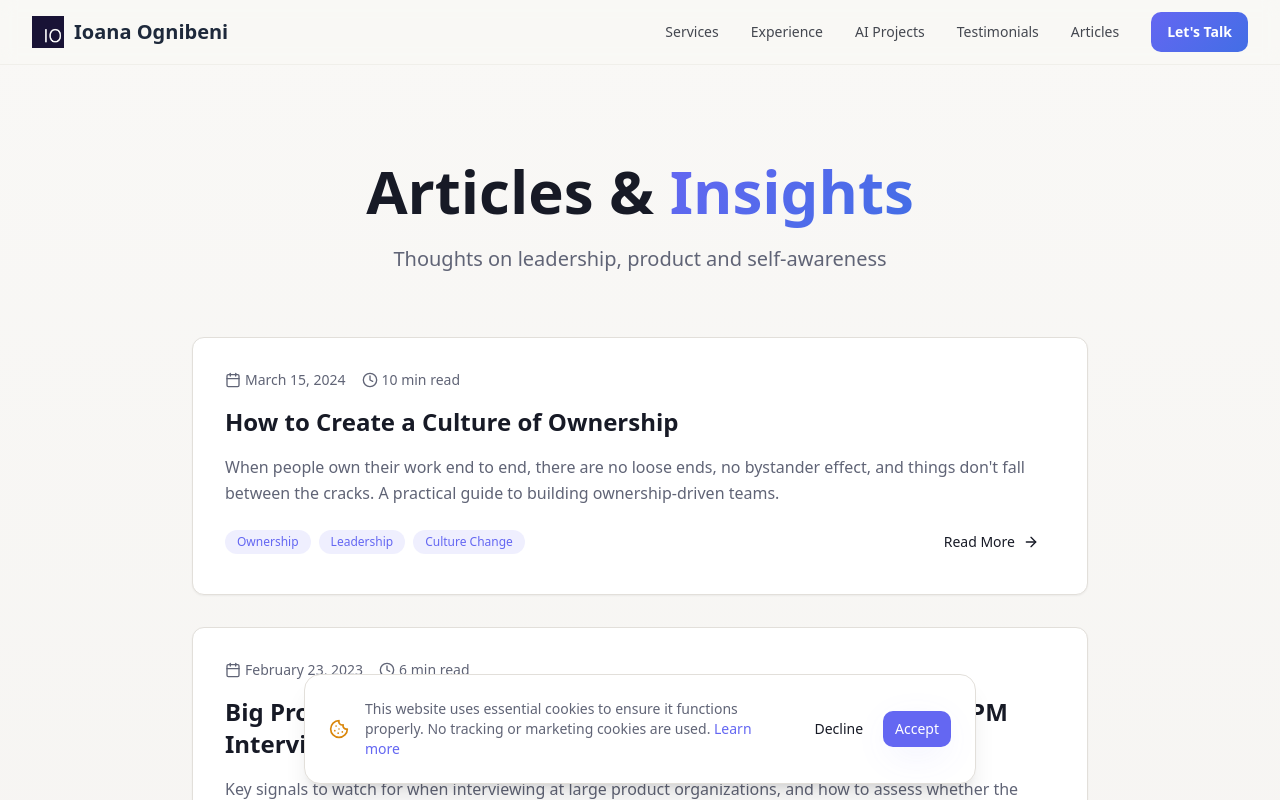
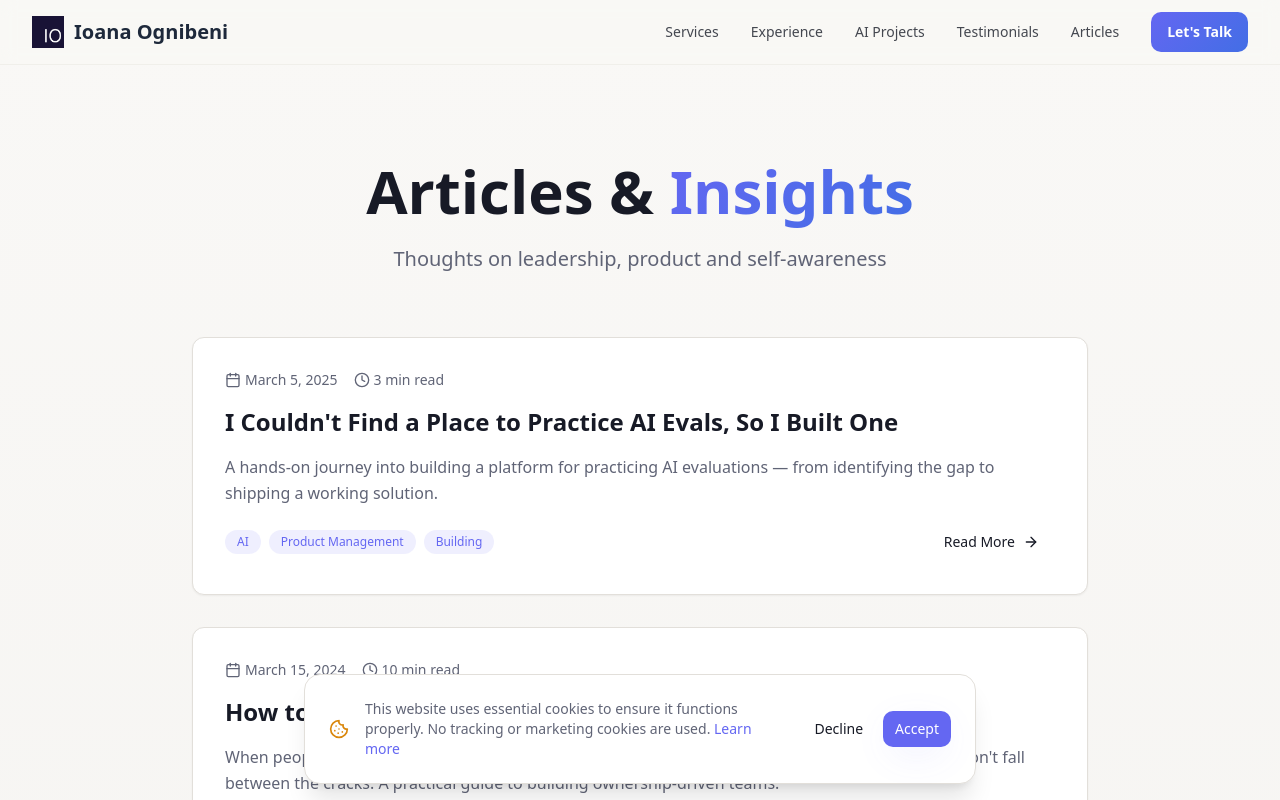
Before and after one commit to io-ogni/ioana-elevate-5558487523489, a React (Vite) app: page /articles in a window 1280 px wide. Shown: the top 800 px of the page. Built offline with nearby package versions, Linux system fonts and the light colour scheme; the HTML template or start-up script is replaced by a standard one.

Commit message:
Added article to articles page
Co-authored-by: io-ogni <141247571+io-ogni@users.noreply.github.com>

```diff
--- a/src/pages/Articles.tsx
+++ b/src/pages/Articles.tsx
@@ -5,6 +5,14 @@ import { Button } from "@/components/ui/button";
 import { ArrowRight, Calendar, Clock } from "lucide-react";
 
 const articles = [
+  {
+    title: "I Couldn't Find a Place to Practice AI Evals, So I Built One",
+    description: "A hands-on journey into building a platform for practicing AI evaluations — from identifying the gap to shipping a working solution.",
+    date: "2025-03-05",
+    readTime: "3 min read",
+    tags: ["AI", "Product Management", "Building"],
+    url: "https://medium.com/@ioanaa.cristinaa/i-couldnt-find-a-place-to-practice-ai-evals-so-i-built-one-3bdbd48d01dd",
+  },
   {
     title: "How to Create a Culture of Ownership",
     description: "When people own their work end to end, there are no loose ends, no bystander effect, and things don't fall between the cracks. A practical guide to building ownership-driven teams.",
```
